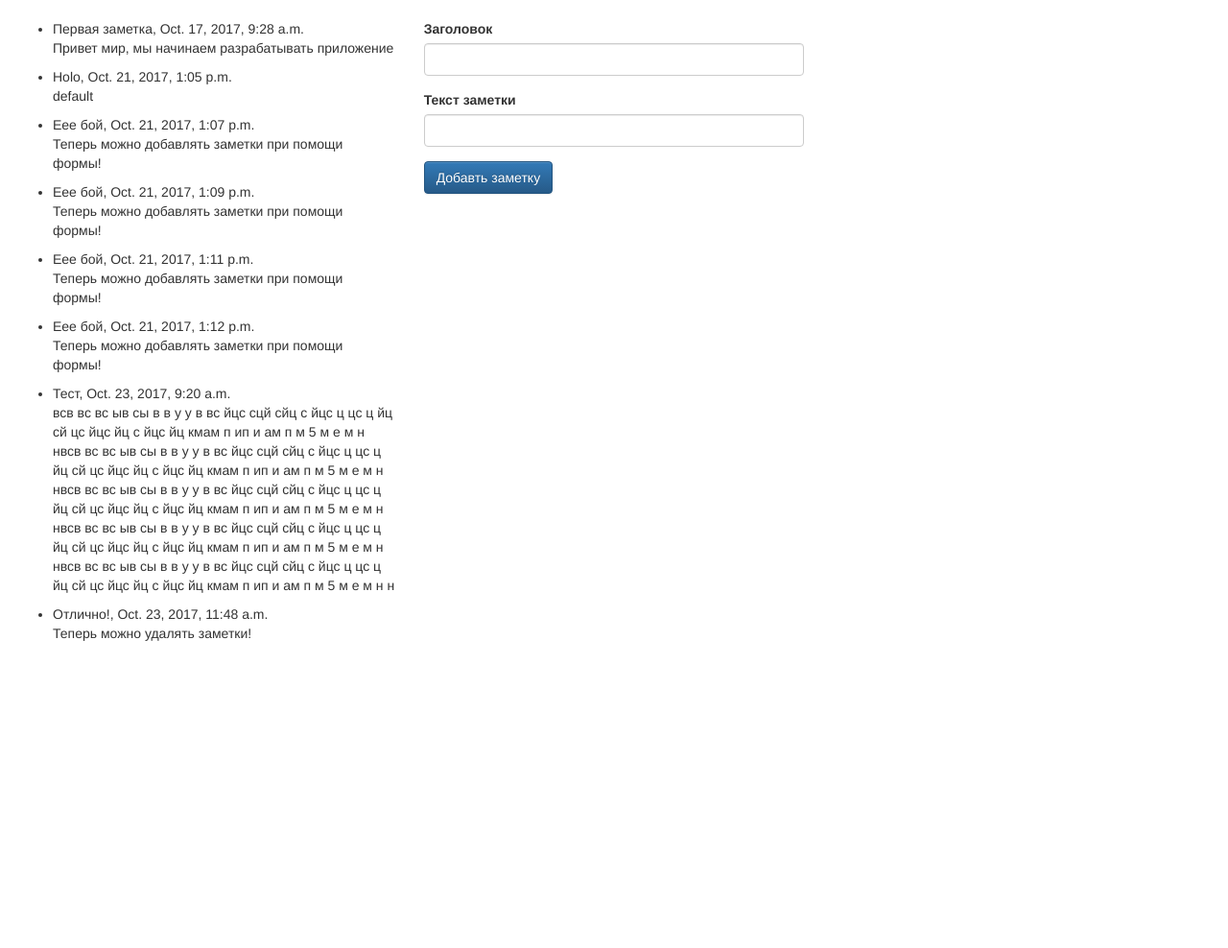
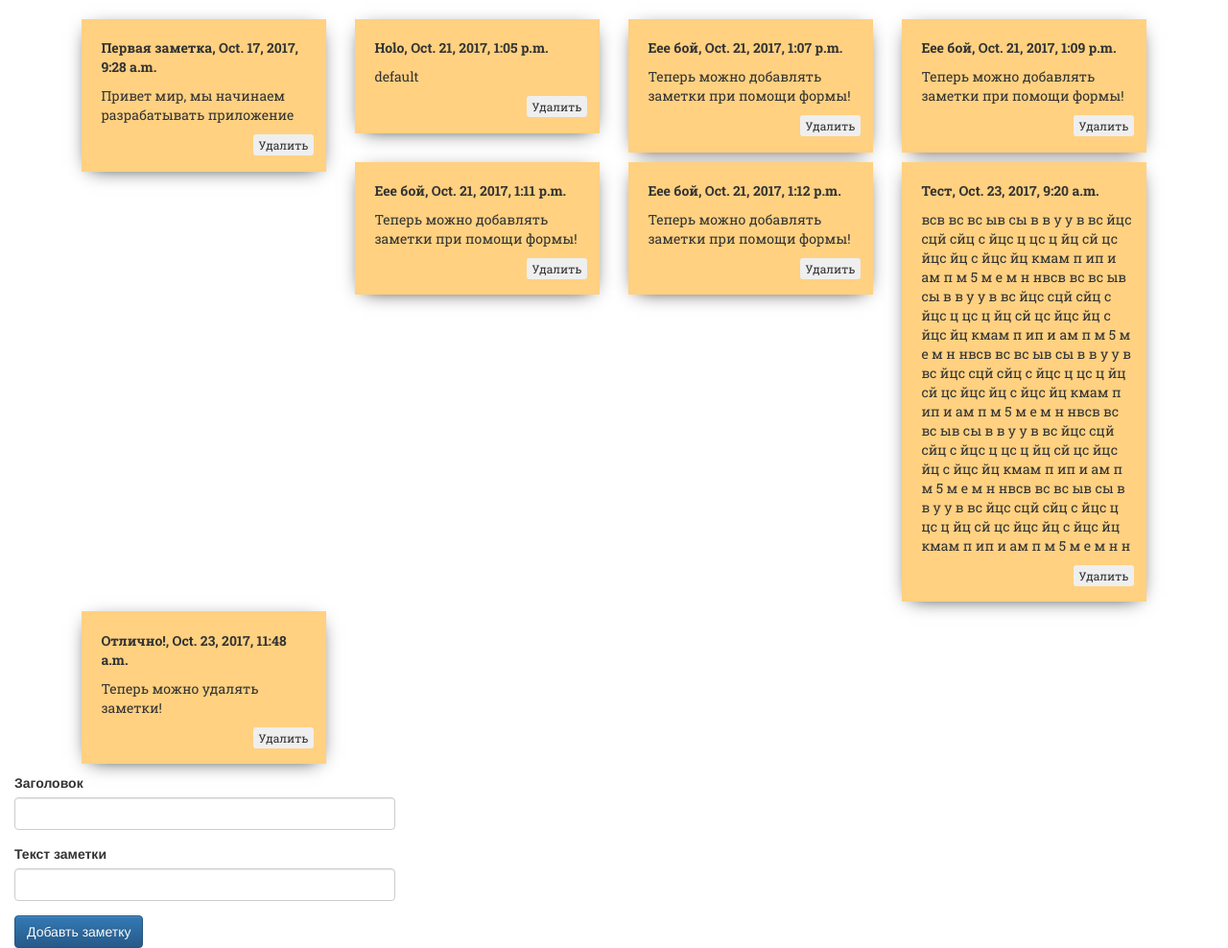
Before and after one commit to latygindenis/KeepText, a Django app: template KeepText/keep/templates/keep/index.html in a window 1280 px wide. Shown: the part 52-1040 px from the top of the page at 96% size. Before the commit the page ends 720 px from the top, so only its background shows below. Run offline with Django 3.2, Linux system fonts and the light colour scheme; the template is opened without the code that fills it: values that come from a table or form of the project are taken from there, others are empty; data comes from the database, SQL or seed files in the repository; both versions use the stored data as it was after the commit; some libraries are stand-ins or nearby versions.

Commit message:
Обновлен дизайн заметок. Добавлена возможность удалять заметки.

```diff
--- a/KeepText/keep/forms.py
+++ b/KeepText/keep/forms.py
@@ -2,7 +2,6 @@
 from .models import *
 
 class ZametkaForm(forms.ModelForm):
-
     class Meta:
         model = Zametka
         exclude = ["time_field"]
--- a/KeepText/keep/templates/keep/index.html
+++ b/KeepText/keep/templates/keep/index.html
@@ -12,6 +12,7 @@
 
   <!-- Latest compiled and minified JavaScript -->
   <script src="https://maxcdn.bootstrapcdn.com/bootstrap/3.3.4/js/bootstrap.min.js"></script>
+    <link href="https://fonts.googleapis.com/css?family=Roboto+Slab:300,400,700&amp;subset=cyrillic,cyrillic-ext" rel="stylesheet">
 
     <title>KeepText</title>
 
@@ -33,19 +34,33 @@
     </ul>
   </div>
 </nav>
+<div class="container">
 
-<div class="col-lg-4">
+
     {% if zametka %}
-    <ul>
     {% for keep in zametka %}
-        <li>{{ keep.header }}, {{keep.time_field}}</li>
-        <p>{{ keep.text }}</p>
+    <div class="col-lg-3">
+        <form action="{{keep.id}}/del/" class="keep_field" method="post" style="background:#FFD181;padding-top:8%; padding-left:8%; padding-bottom:15%; padding-right:5%;margin-bottom:10px;box-shadow: 0px 4px 20px -9px #000000;font-family: 'Roboto Slab', serif;">
+            {% csrf_token %}
+            <p style=" font-weight: 700">
+                {{ keep.header }}, {{keep.time_field}}
+            </p>
+            <p style=" font-weight: 400">{{ keep.text }}</p>
+            <input type="submit"  class="btn btn-xs pull-right" style="max-width:65px" value="Удалить">
+        </form>
+
+
+        </div>
     {% endfor %}
-    </ul>
 {% else %}
+    <div class="col-lg-4">
     <p>No zametka are available.</p>
+         </div>
 {% endif %}
-</div>
+
+        <div class="col-lg-4"></div>
+    </div>
+    </div>
 
 <form action="" class="col-lg-4" method="post">
     {% csrf_token %}
@@ -55,7 +70,7 @@
     </div>
     <div class="form-group">
         <label>Текст заметки</label>
-        <input type="text" name="{{ form.text.name }}" class="form-control text-field">
+        <input type="text" name="{{ form.text.name }}" class="form-control textarea">
     </div>
 <div>
     <input type="submit"  class="btn btn-primary" value="Добавть заметку">
--- a/KeepText/keep/urls.py
+++ b/KeepText/keep/urls.py
@@ -2,4 +2,4 @@
 from keep import views
 
 urlpatterns = [url(r'^$', views.index, name='index'),
-                    ]
+                    url(r'^(\d+)/del/$', views.del_keep, name='del_keep'),]
```
Also changed, not shown: KeepText/keep/views.py (+10 -2 lines), KeepText/db.sqlite3.
